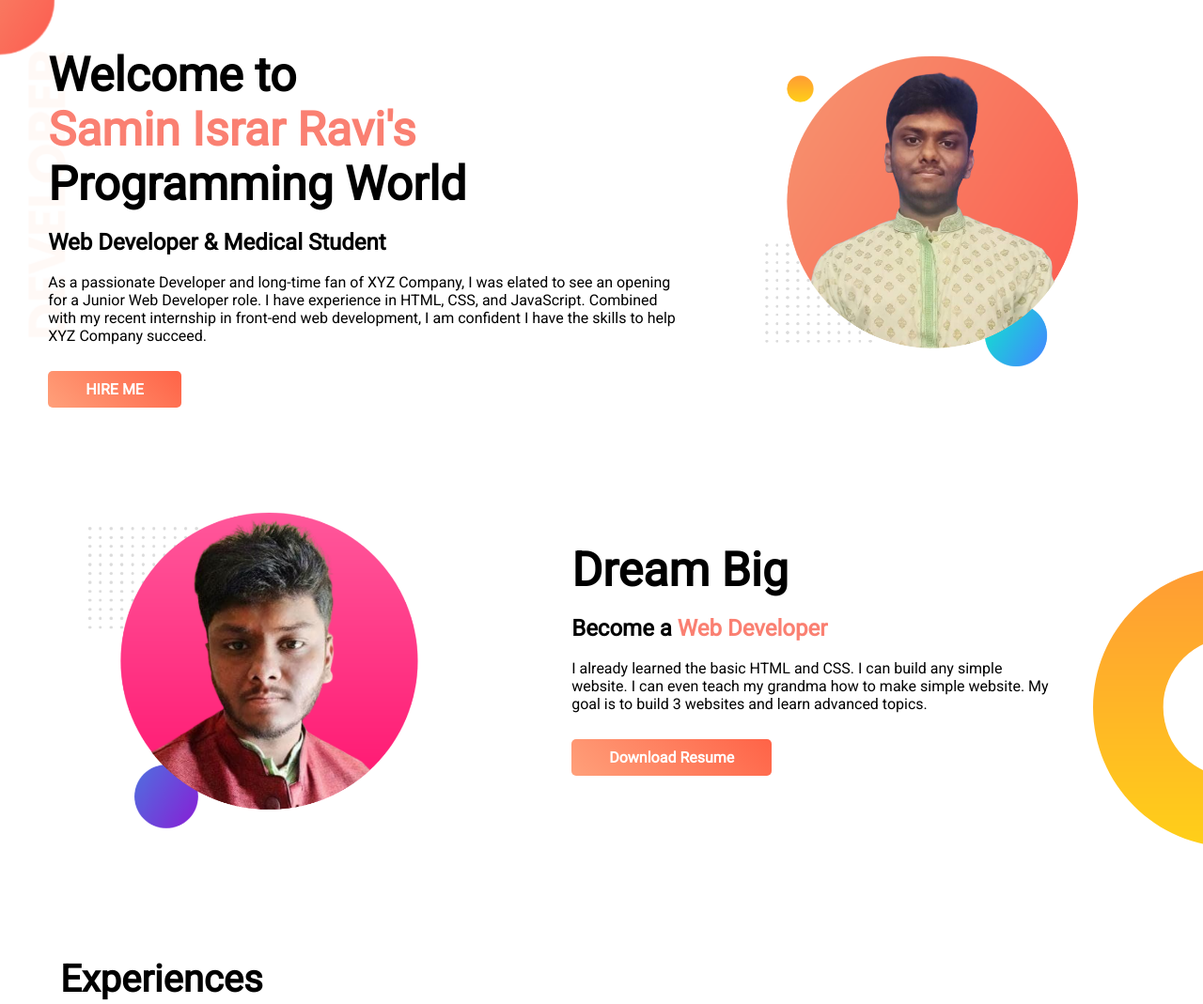
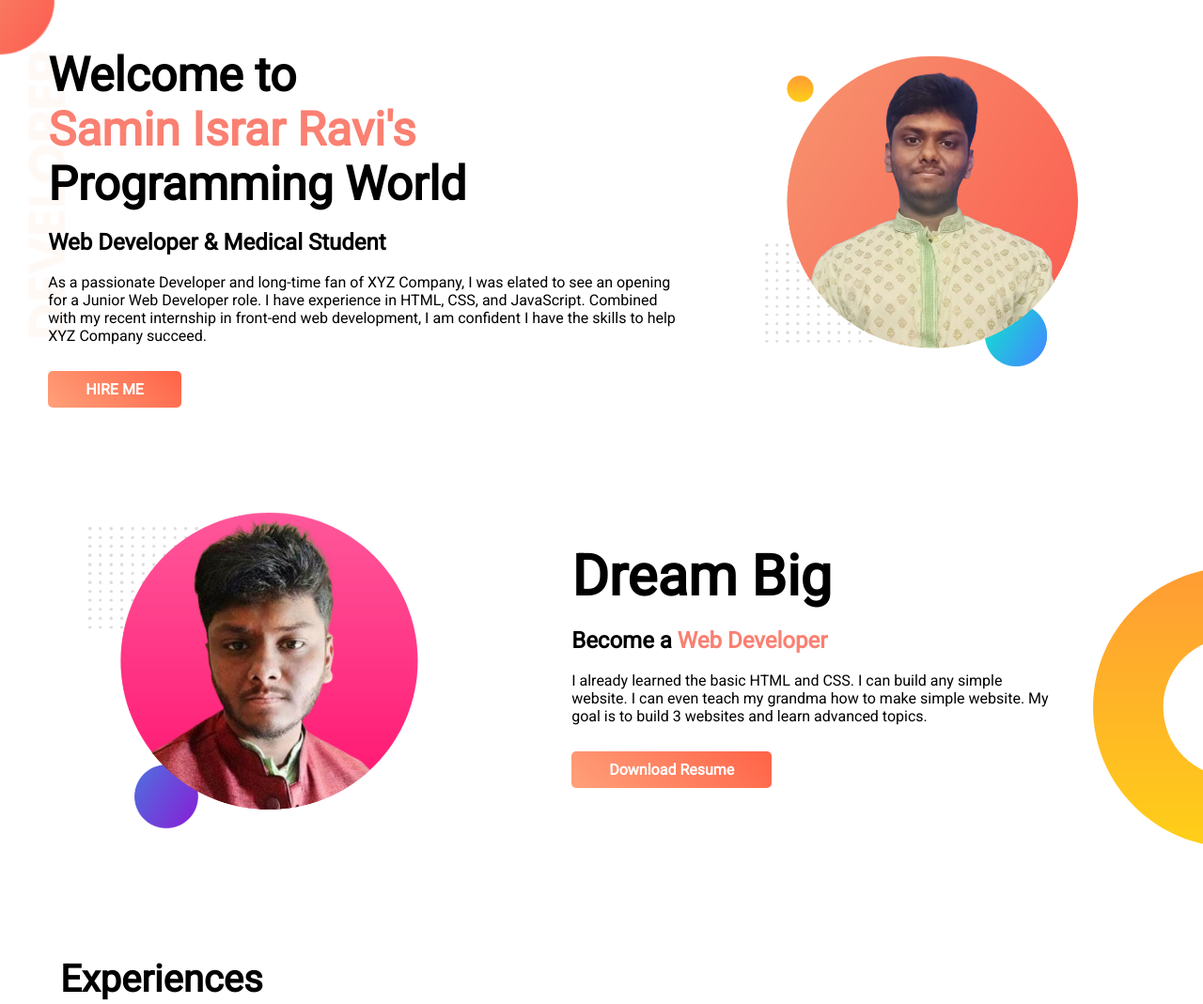
Before and after one commit to saminravi99/developer-porfolio, a plain HTML site: page index.html in a window 1280 px wide. Shown: the top 1069 px of the page at 94% size. Drawn offline with Linux system fonts and the light colour scheme.

Commit message:
slight changes done

```diff
--- a/css/style.css
+++ b/css/style.css
@@ -107,3 +107,6 @@ a{
 #web{
     font-size: 40px;
 }
+#dream{
+    font-size: 60px;
+}
--- a/index.html
+++ b/index.html
@@ -44,7 +44,7 @@
             <img class="my-img-2" src="/img/ravi-bg-2nd.png" alt="">
         </div>
         <div class="right-intro">
-            <h1 class="intro1">Dream Big</h1> <br>
+            <h1 class="intro1" id="dream">Dream Big</h1> <br>
 
             <h2>Become a <span class="my-name">Web Developer</span> </h2><br>
             <p id="second-paragraph">I already learned the basic HTML and CSS. I can build any simple website. I can
```
